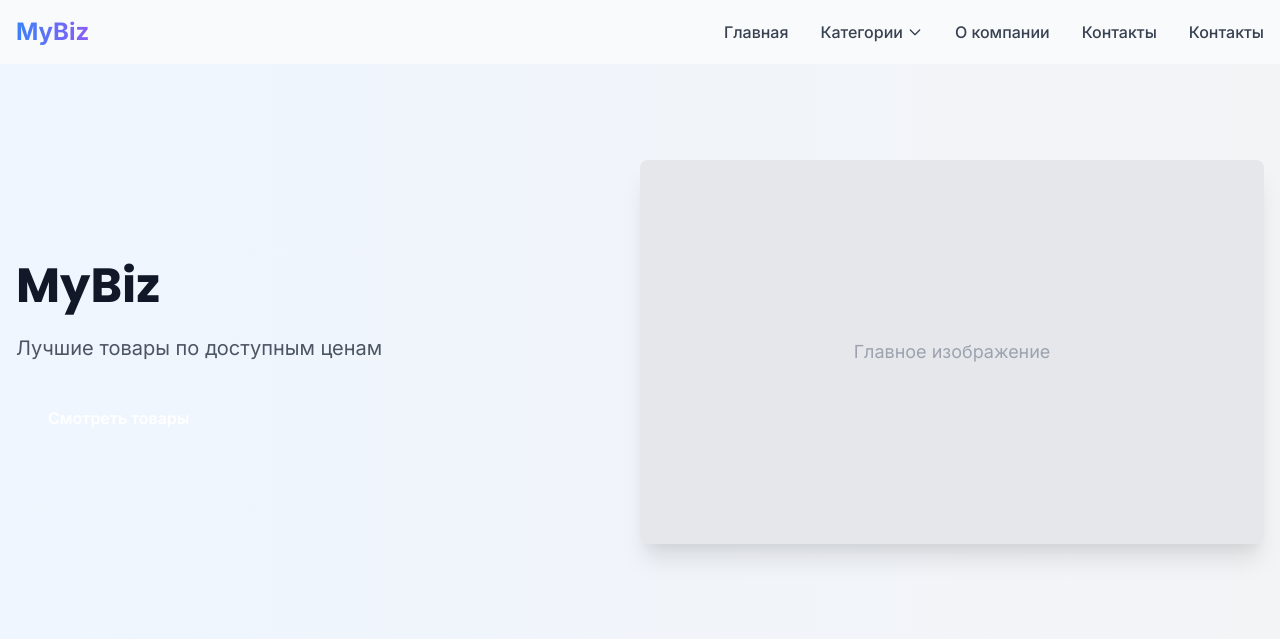
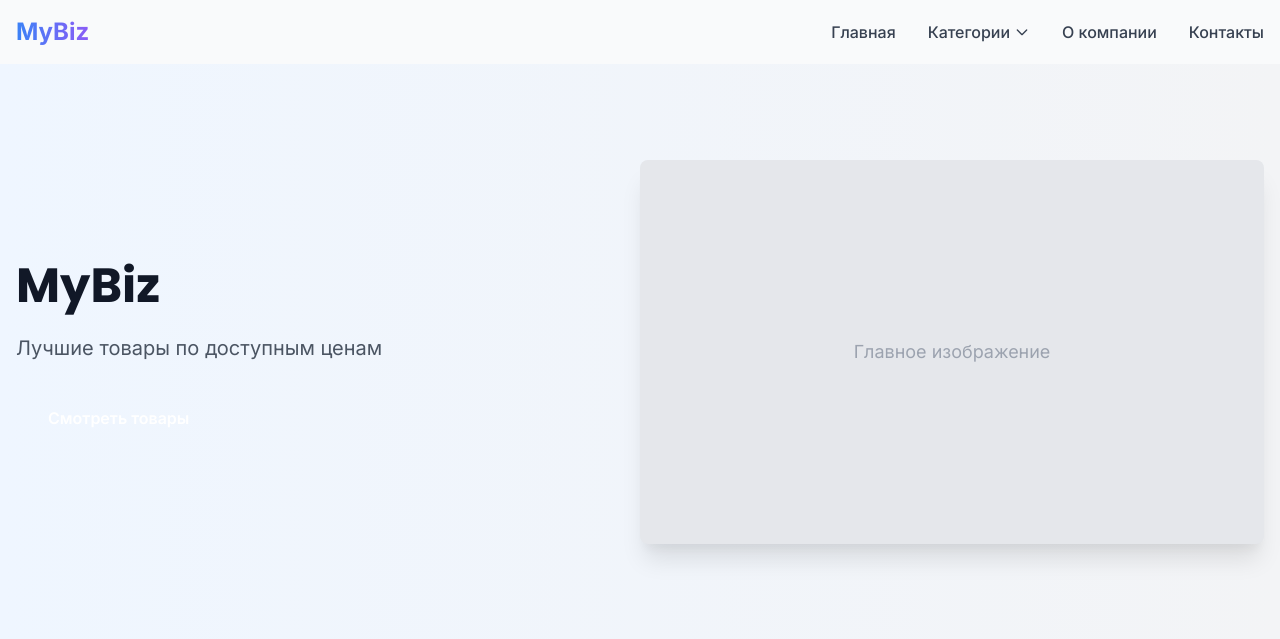
Before and after one commit to ElkinVA/MyBiz_Project, a Django app: page / in a window 1280 px wide. Shown: the top 639 px of the page. Run offline with Django 5.2, Linux system fonts and the light colour scheme; data comes from the database, SQL or seed files in the repository; data that the repository does not hold is empty; some libraries are stand-ins or nearby versions.

Commit message:
3 коммит

```diff
--- a/templates/includes/header.html
+++ b/templates/includes/header.html
@@ -36,10 +36,8 @@
                         {% endfor %}
                     </div>
                 </div>
-                <a href="{% url 'pages:page_detail' slug='about' %}" class="text-gray-700 hover:text-blue-600 font-medium transition">О компании</a>
-<a href="{% url 'pages:page_detail' slug='contacts' %}" class="text-gray-700 hover:text-blue-600 font-medium transition">Контакты</a>
-
-                <a href="#contact" class="text-gray-700 hover:text-blue-600 font-medium transition">Контакты</a>
+                <a href="{% url 'pages:page_detail' page_slug='about' %}" class="text-gray-700 hover:text-blue-600 font-medium transition">О компании</a>
+<a href="{% url 'pages:page_detail' page_slug='contacts' %}" class="text-gray-700 hover:text-blue-600 font-medium transition">Контакты</a>
             </div>
 
             <!-- Mobile Menu Button -->
```
